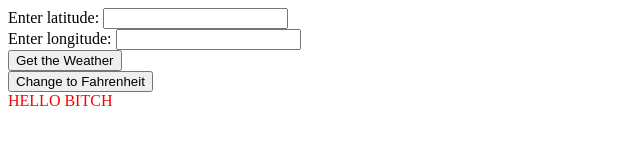
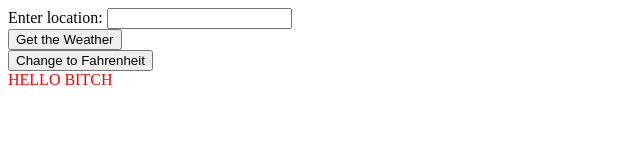
Before and after one commit to karleenheong/odin-weather-app, a plain HTML site: page index.html in a window 1280 px wide. Shown: the whole page, without its empty margins (0-640 px from the left). Drawn offline with Linux system fonts and the light colour scheme.

Commit message:
Refactor app for the weather api instead

```diff
--- a/index.html
+++ b/index.html
@@ -6,14 +6,10 @@
     <title>Weather App</title>
   </head>
   <body>
-    <form id="myForm" action="">
+    <form action="">
       <div>
-        <label for="latitude">Enter latitude: </label>
-        <input type="text" id="latitude">
-      </div>
-      <div>
-        <label for="longitude">Enter longitude: </label>
-        <input type="text" id="longitude">
+        <label for="location">Enter location: </label>
+        <input type="text" id="location">
       </div>
         <button id="getWeatherBtn" type="submit">Get the Weather</button>
     </form>
```
